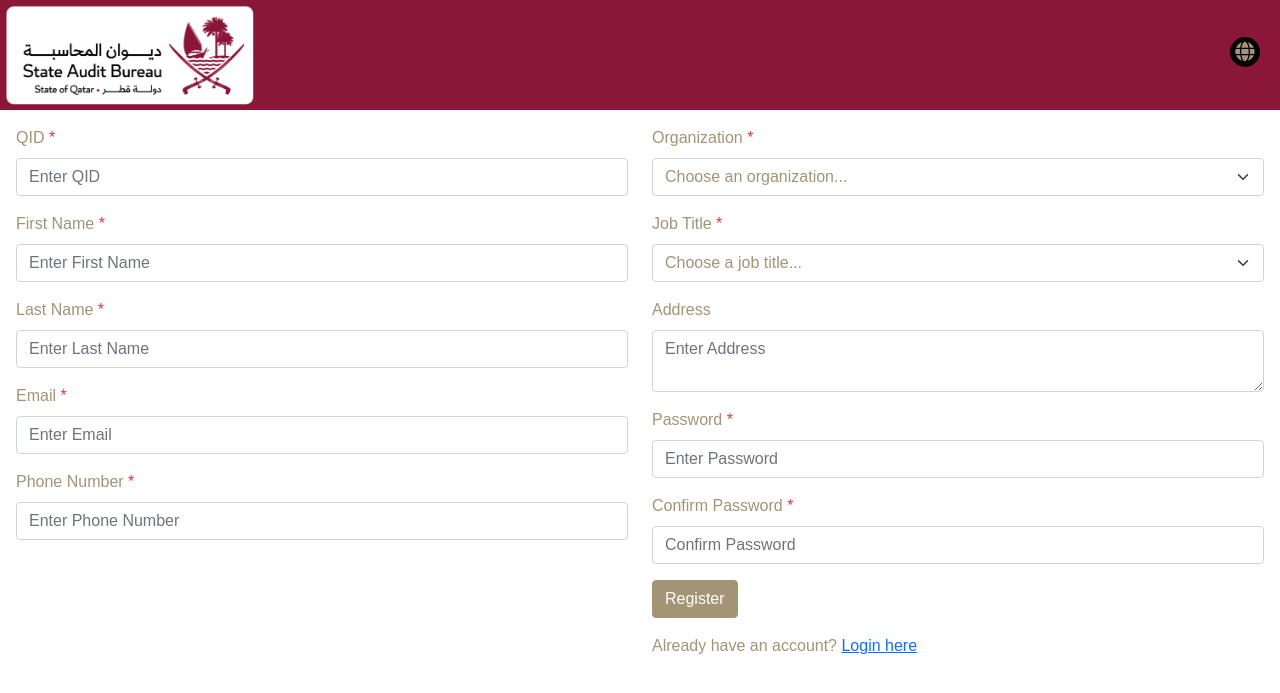
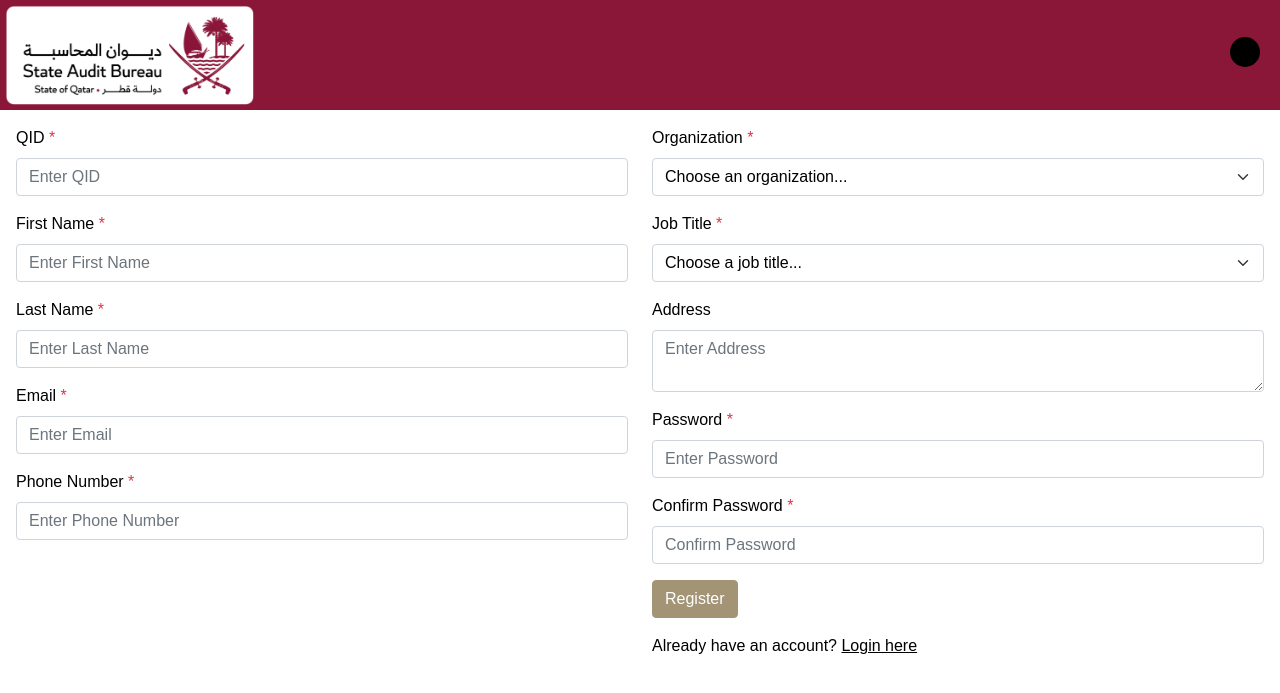
Before and after one commit to SAB-QA-Team/SAB-Training-Management-App, a Django app: page /register/ in a window 1280 px wide. Shown: the top 693 px of the page. Run offline with Django 4.2, Linux system fonts and the light colour scheme; some libraries are stand-ins or nearby versions.

Commit message:
minor style fixes

```diff
--- a/sab_training_management/base/static/css/reg_style.css
+++ b/sab_training_management/base/static/css/reg_style.css
@@ -92,7 +92,7 @@
 input,
 select,
 textarea {
-    color: #A29475 !important; /* Set text color to a light brown */
+    color: black !important; /* Set text color to black */
 }
 
 /* Style the primary button */
--- a/sab_training_management/base/templates/base/register.html
+++ b/sab_training_management/base/templates/base/register.html
@@ -177,3 +177,10 @@
     <script src="{% static 'js/language_script.js' %}"></script>
 </body>
 </html>
+
+<style>
+
+    a:link{
+      color: black !important;
+    }
+</style>
```
Also changed, not shown: sab_training_management/base/templates/base/login.html (+7 -0 lines), sab_training_management/base/templates/base/my_courses.html (+11 -9 lines), sab_training_management/base/static/css/login_style.css (line endings or trailing spaces), sab_training_management/db.sqlite3.
